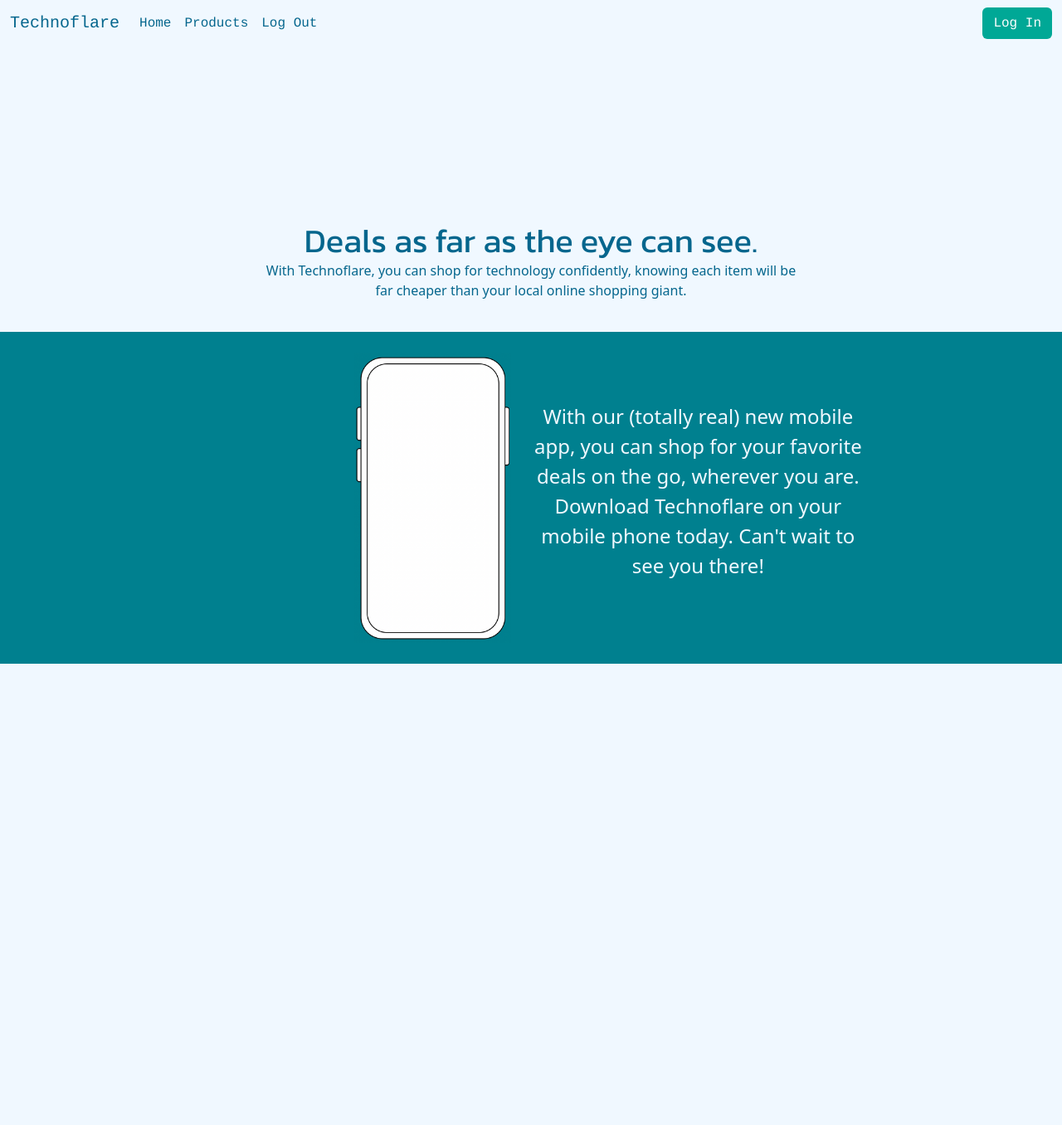
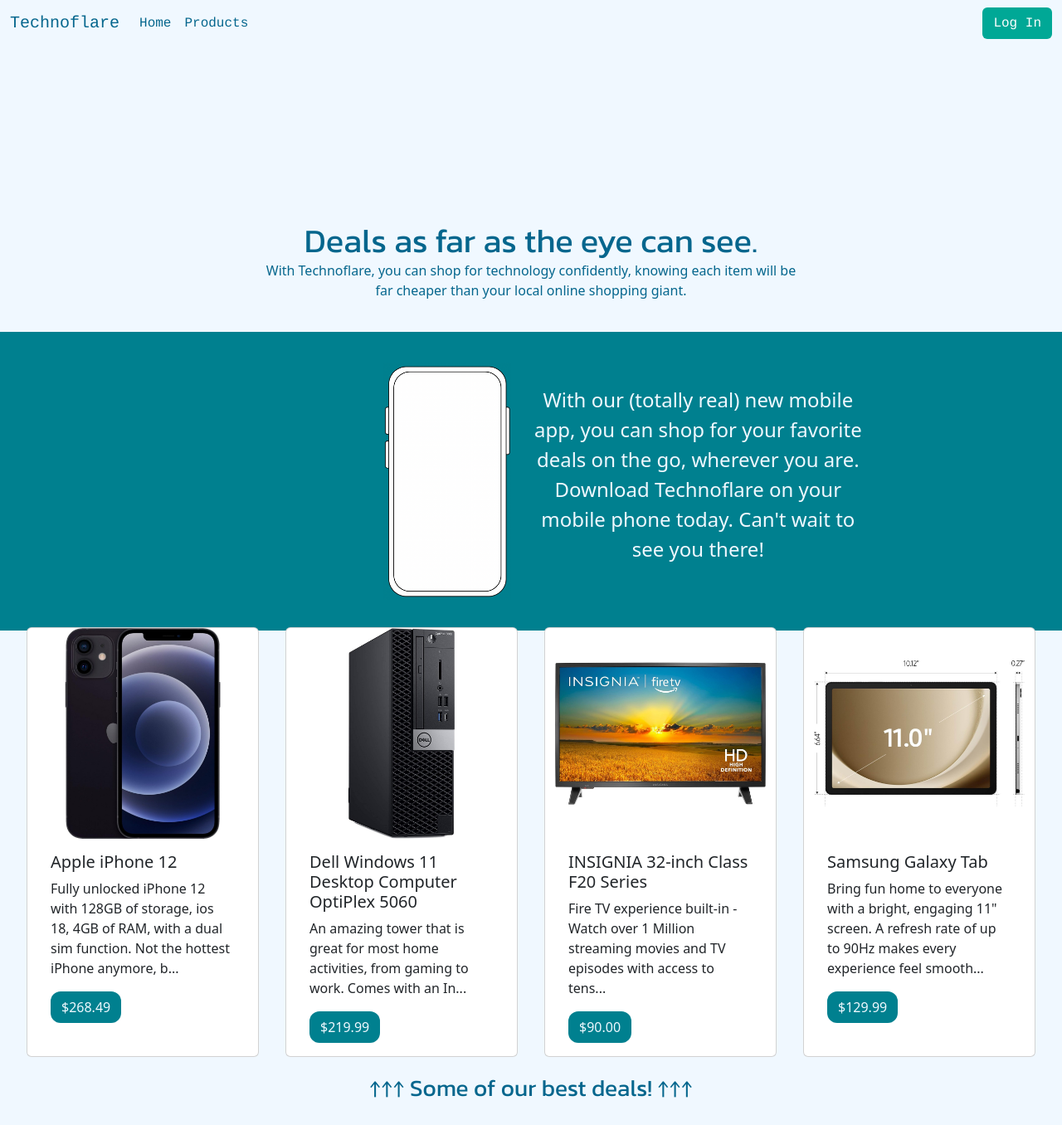
Before and after one commit to HasainJinan/Technoflare, a Flask app: page / in a window 1280 px wide. Shown: the whole page at 83% size. Before the commit the page ends 800 px from the top, so only its background shows below. Run offline with Flask 3, Linux system fonts and the light colour scheme.

Commit message:
Completed Storefront

```diff
--- a/main.py
+++ b/main.py
@@ -118,6 +118,12 @@
 
     cursor = conn.cursor()
 
+    if login.current_user.is_authenticated:
+        customer_id = login.current_user.id
+
+    else:
+        customer_id = None
+
     cursor.execute(f"SELECT * FROM `Product` WHERE `id` = {product_id};")
 
     result = cursor.fetchone()
@@ -127,7 +133,8 @@
             `review`,
             `rating_stars`,
             `Review`.`timestamp`,
-            `username`
+            `username`,
+            `Customer`.`id`
         FROM `Review`
         JOIN `Customer` ON `customer_id` = `Customer`.`id`
     ;""")
@@ -157,7 +164,7 @@
     if result is None:
         abort(404)
 
-    return render_template("product.html.jinja", product = result, reviews = reviews, short = shortened_reviews)
+    return render_template("product.html.jinja", product = result, reviews = reviews, short = shortened_reviews, customer = customer_id)
 
 
 ##Add to Cart Functionality
@@ -559,3 +566,114 @@
     conn.close()
 
     return redirect(f"/product/{product_id}")
+
+
+##Remove Review Function
+@app.route("/remove_review/<user_id>/<product_id>", methods = ["POST"])
+@login.login_required
+def delete(user_id, product_id):
+    conn = connect_db()
+
+    cursor = conn.cursor()
+
+    cursor.execute(f"""
+        DELETE FROM `Review`
+        WHERE `customer_id` = {user_id}
+    ;""")
+
+    #Close Connections
+    cursor.close()
+    conn.close()
+
+    return redirect(f"/product/{product_id}")
+
+
+##Add Item
+@app.route("/add_item", methods = ["POST"])
+@login.login_required
+def add():
+    name = request.form["itemName"]
+
+    description = request.form["itemDescription"]
+
+    image = request.form["itemImage"]
+
+    price = request.form["itemPrice"]
+
+    stock = request.form["itemStock"]
+
+    itemtype = request.form["itemType"]
+
+    conn = connect_db()
+
+    cursor = conn.cursor()
+
+    cursor.execute(f"""
+        INSERT INTO `Product`
+            (`name`, `description`, `image`, `price`, `stock`, `type`)
+        VALUES
+            ('{name}', '{description}', '{image}', {price}, {stock}, '{itemtype}')
+    ;""")
+
+    #Close Connections
+    cursor.close()
+    conn.close()
+
+    return redirect("/browse")
+
+
+##Order History Page
+@app.route("/order-history")
+@login.login_required
+def orders():
+    conn = connect_db()
+
+    cursor = conn.cursor()
+
+    customer_id = login.current_user.id
+
+    cursor.execute(f"SELECT * FROM `Sale` WHERE `customer_id` = {customer_id};")
+
+    results = cursor.fetchall()
+
+    #Close Connections
+    cursor.close()
+    conn.close()
+    return render_template("sales.html.jinja", sales = results)
+
+
+##Individual Sale Page
+@app.route("/order-history/<sale_id>")
+@login.login_required
+def sale_page(sale_id):
+    conn = connect_db()
+
+    cursor = conn.cursor()
+
+    cursor.execute(f"""
+        SELECT
+            `sale_id`,
+            `name`,
+            `price`,
+            `quantity`,
+            `product_id`
+        FROM `SaleProduct`
+        JOIN `Product` ON `product_id` = `Product`.`id`
+        WHERE `sale_id` = {sale_id};""")
+
+    results = cursor.fetchall()
+
+    total = 0
+
+    for item in results:
+        total += item["quantity"] * item["price"]
+
+    cursor.execute(f"SELECT `address` FROM `Sale` WHERE `id` = {sale_id};")
+
+    address = cursor.fetchone()
+
+    #Close Connections
+    cursor.close()
+    conn.close()
+
+    return render_template("order.html.jinja", items = results, address = address, total = total)
--- a/static/styles.css
+++ b/static/styles.css
@@ -32,12 +32,26 @@
     background-color: #00808F;
 }
 
-.banButton{
-    background-color: #00808F;
+.uiButton{
+    background-color: aliceblue;
+    color:teal;
+}
+
+.uiButton:hover{
+    background-color: rgb(217, 223, 229);
+    color: rgb(2, 111, 111);
 }
 
 .textAlice{
-    color: #F0F8FF
+    color: #F0F8FF;
+}
+
+.textTeal{
+    color:#00808F;
+}
+
+.textMint{
+    color: #02C39A;
 }
 
 .logInBtn{
@@ -68,9 +82,9 @@
     border-radius: 12px;
 }
 
-#logInCardSize{
+.logInCardSize{
     width: 35rem;
-    height: 24rem;
+    height: 100%;
 }
 
 #logInTextSize{
@@ -117,6 +131,28 @@
     border-width: 5px;
 }
 
+.xButton{
+    border: none;
+    background-color: white;
+    color: rgb(131, 131, 131);
+}
+
+.colorBittersweet{
+    background-color: #FF6666;
+}
+
+.homepagecontainer{
+    height: 1300px;
+}
+
+.gap{
+    height: 700px;
+}
+
+.fixedWidth{
+    width: 50px;
+}
+
 
 
 /* Fonts and Text */
--- a/templates/browse.html.jinja
+++ b/templates/browse.html.jinja
@@ -3,7 +3,7 @@
     <head>
         <meta charset="utf-8">
         <meta name="viewport" content="width=device-width, initial-scale=1">
-        <title>Technoflare</title>
+        <title>Browse Products - Technoflare</title>
         <link href="https://cdn.jsdelivr.net/npm/bootstrap@5.3.3/dist/css/bootstrap.min.css" rel="stylesheet" integrity="sha384-QWTKZyjpPEjISv5WaRU9OFeRpok6YctnYmDr5pNlyT2bRjXh0JMhjY6hW+ALEwIH" crossorigin="anonymous">
         <link rel="stylesheet" href="/static/styles.css">
     </head>
--- a/templates/cart.html.jinja
+++ b/templates/cart.html.jinja
@@ -3,7 +3,7 @@
   <head>
     <meta charset="utf-8">
     <meta name="viewport" content="width=device-width, initial-scale=1, width=device-width">
-    <title>Technoflare</title>
+    <title>Cart ({{cartContents|count}}) - Technoflare</title>
     <link href="https://cdn.jsdelivr.net/npm/bootstrap@5.3.3/dist/css/bootstrap.min.css" rel="stylesheet" integrity="sha384-QWTKZyjpPEjISv5WaRU9OFeRpok6YctnYmDr5pNlyT2bRjXh0JMhjY6hW+ALEwIH" crossorigin="anonymous">
     <link rel="stylesheet" href="/static/styles.css">
   </head>
--- a/templates/checkout.html.jinja
+++ b/templates/checkout.html.jinja
@@ -3,7 +3,7 @@
   <head>
     <meta charset="utf-8">
     <meta name="viewport" content="width=device-width, initial-scale=1, width=device-width">
-    <title>Technoflare</title>
+    <title>Checkout - Technoflare</title>
     <link href="https://cdn.jsdelivr.net/npm/bootstrap@5.3.3/dist/css/bootstrap.min.css" rel="stylesheet" integrity="sha384-QWTKZyjpPEjISv5WaRU9OFeRpok6YctnYmDr5pNlyT2bRjXh0JMhjY6hW+ALEwIH" crossorigin="anonymous">
     <link rel="stylesheet" href="/static/styles.css">
   </head>
--- a/templates/components/homenavbar.html.jinja
+++ b/templates/components/homenavbar.html.jinja
@@ -16,10 +16,10 @@
                     <li class="nav-item">
                         <a class="nav-link textLapis" href="/cart">Cart</a>
                     </li>
+                    <li class="nav-item">
+                        <a class="nav-link textLapis" href="/order-history">Orders</a>
+                    </li>
                 {%endif%}
-                <li class="nav-item">
-                    <a class="nav-link textLapis" href="/logout">Log Out</a>
-                </li>
             </ul>
 
             {%if current_user.is_authenticated%}
@@ -34,6 +34,9 @@
                         <li><a class="dropdown-item" href="/logout">Log Out</a></li>
                     </ul>
                 </div>
+                <form class="d-flex" action="/logout">
+                    <button class="btn signUpBtn ms-2 colorBittersweet" type="submit">Logout</button>
+                </form>
             {%else%}
                 <form class="d-flex" action="/login">
                     <button class="btn signUpBtn" type="submit">Log In</button>
--- a/templates/homepage.html.jinja
+++ b/templates/homepage.html.jinja
@@ -3,20 +3,21 @@
     <head>
         <meta charset="utf-8">
         <meta name="viewport" content="width=device-width, initial-scale=1">
-        <title>Technoflare</title>
+        <title>Homepage - Technoflare</title>
         <link href="https://cdn.jsdelivr.net/npm/bootstrap@5.3.3/dist/css/bootstrap.min.css" rel="stylesheet" integrity="sha384-QWTKZyjpPEjISv5WaRU9OFeRpok6YctnYmDr5pNlyT2bRjXh0JMhjY6hW+ALEwIH" crossorigin="anonymous">
         <link rel="stylesheet" href="/static/styles.css">
     </head>
     <body>
         {% include "components/homenavbar.html.jinja" %}
+        <div class="homepagecontainer">
             <div class="position-absolute bottom-50 start-50 my-auto translate-middle vw-100 vh-50 mb-5">
                 <h1 class="text-center textLapis fs-1"><span class="align-middle kanit">Deals as far as the eye can see.</span></h1>
                 <p class="text-center textLapis w-50 position-absolute start-50 translate-middle mt-3">With Technoflare, you can shop for technology confidently, knowing each item will be far cheaper than your local online shopping giant.</p>
             </div>
-        <div class="bgTeal position-absolute top-50 start-50 translate-middle-x vw-100 h-50 d-flex">
+            <div class="bgTeal position-absolute top-50 start-50 translate-middle-x vw-100 d-flex" style="height: 360px;">
                 <div class="row align-items-center vw-100">
                     <div class="d-flex col w-100 justify-content-end">
-                    <img src="/static/other_images/makeshift_phone.png" height="350px">
+                        <img src="/static/other_images/makeshift_phone.png" class="img-fluid w-25">
                     </div>
                     <div class="d-flex col w-100 justify-content-start align-center text-center">
                         <div class="row">
@@ -29,6 +30,47 @@
                 </div>
             </div>
 
+            <div class="gap"></div>
+
+            <div class="row mb-3 mx-3">
+                <div class="col card mx-3 fixedWidth">
+                    <img src="/static/products/iPhone12.jpg" class="card-img-top">
+                    <div class="card-body">
+                        <h5 class="card-title">Apple iPhone 12</h5>
+                        <p class="card-text">Fully unlocked iPhone 12 with 128GB of storage, ios 18, 4GB of RAM, with a dual sim function. Not the hottest iPhone anymore, b...</p>
+                        <a href="/product/10" class="btn edit_btn">$268.49</a>
+                    </div>
+                </div>
+                <div class="col card mx-3 fixedWidth">
+                    <img src="/static/products/DellOptiplex.jpg" class="card-img-top">
+                    <div class="card-body">
+                        <h5 class="card-title">Dell Windows 11 Desktop Computer OptiPlex 5060</h5>
+                        <p class="card-text">An amazing tower that is great for most home activities, from gaming to work. Comes with an In...</p>
+                        <a href="/product/9" class="btn edit_btn">$219.99</a>
+                    </div>
+                </div>
+                <div class="col card mx-3 fixedWidth">
+                    <img src="/static/products/insigniatv.jpg" class="card-img-top">
+                    <div class="card-body">
+                        <h5 class="card-title">INSIGNIA 32-inch Class F20 Series</h5>
+                        <p class="card-text">Fire TV experience built-in - Watch over 1 Million streaming movies and TV episodes with access to tens...</p>
+                        <a href="/product/14" class="btn edit_btn">$90.00</a>
+                    </div>
+                </div>
+                <div class="col card mx-3 fixedWidth">
+                    <img src="/static/products/SamsungTablet.jpg" class="card-img-top">
+                    <div class="card-body">
+                        <h5 class="card-title">Samsung Galaxy Tab</h5>
+                        <p class="card-text">Bring fun home to everyone with a bright, engaging 11" screen. A refresh rate of up to 90Hz makes every experience feel smooth...</p>
+                        <a href="/product/16" class="btn edit_btn">$129.99</a>
+                    </div>
+                </div>
+                <div class="text-center mt-3 fs-3 textLapis kanit">
+                    ↑↑↑ Some of our best deals! ↑↑↑
+                </div>
+            </div>
+        </div>
+
         {%if current_user.username == admin%}
             {% include "components/ui.html.jinja" %}
         {%endif%}
--- a/templates/login.html.jinja
+++ b/templates/login.html.jinja
@@ -3,14 +3,14 @@
   <head>
     <meta charset="utf-8">
     <meta name="viewport" content="width=device-width, initial-scale=1">
-    <title>Technoflare</title>
+    <title>Log In - Technoflare</title>
     <link href="https://cdn.jsdelivr.net/npm/bootstrap@5.3.3/dist/css/bootstrap.min.css" rel="stylesheet" integrity="sha384-QWTKZyjpPEjISv5WaRU9OFeRpok6YctnYmDr5pNlyT2bRjXh0JMhjY6hW+ALEwIH" crossorigin="anonymous">
     <link rel="stylesheet" href="/static/styles.css">
   </head>
   <body>
     {% include "components/navbar.html.jinja" %}
 
-    <div class="card rounded mx-auto container" id="logInCardSize">
+    <div class="card rounded mx-auto container logInCardSize">
         <div class="card-body">
             <div class="mb-5" id="logInTextSize">
                 <h3 class="card-title mt-2 text-center textLapis">Log In</h3>
--- a/templates/signup.html.jinja
+++ b/templates/signup.html.jinja
@@ -3,14 +3,14 @@
   <head>
     <meta charset="utf-8">
     <meta name="viewport" content="width=device-width, initial-scale=1">
-    <title>Technoflare</title>
+    <title>Sign Up - Technoflare</title>
     <link href="https://cdn.jsdelivr.net/npm/bootstrap@5.3.3/dist/css/bootstrap.min.css" rel="stylesheet" integrity="sha384-QWTKZyjpPEjISv5WaRU9OFeRpok6YctnYmDr5pNlyT2bRjXh0JMhjY6hW+ALEwIH" crossorigin="anonymous">
     <link rel="stylesheet" href="/static/styles.css">
   </head>
   <body>
     {% include "components/navbar.html.jinja" %}
 
-    <div class="card rounded mx-auto container" style="width: 35rem; height: 53rem;">
+    <div class="card rounded mx-auto container logInCardSize">
         <div class="card-body">
             <div class="mb-5" style="height: 20px; visibility: visible;">
                 <h3 class="card-title mt-2 text-center textLapis">Sign Up</h3>
--- a/templates/thankyou.html.jinja
+++ b/templates/thankyou.html.jinja
@@ -3,7 +3,7 @@
     <head>
         <meta charset="utf-8">
         <meta name="viewport" content="width=device-width, initial-scale=1">
-        <title>Technoflare</title>
+        <title>Thank You! - Technoflare</title>
         <link href="https://cdn.jsdelivr.net/npm/bootstrap@5.3.3/dist/css/bootstrap.min.css" rel="stylesheet" integrity="sha384-QWTKZyjpPEjISv5WaRU9OFeRpok6YctnYmDr5pNlyT2bRjXh0JMhjY6hW+ALEwIH" crossorigin="anonymous">
         <link rel="stylesheet" href="/static/styles.css">
     </head>
```
Also changed, not shown: templates/components/navbar.html.jinja (+4 -4 lines), templates/components/ui.html.jinja (+25 -3 lines), templates/order.html.jinja (added, +45 -0 lines), templates/product.html.jinja (+15 -3 lines), templates/sales.html.jinja (added, +36 -0 lines), static/products/GoogleTV.jpg (added), static/products/SamsungTablet.jpg (added). Lines whose indentation alone changed are shown as unchanged.
